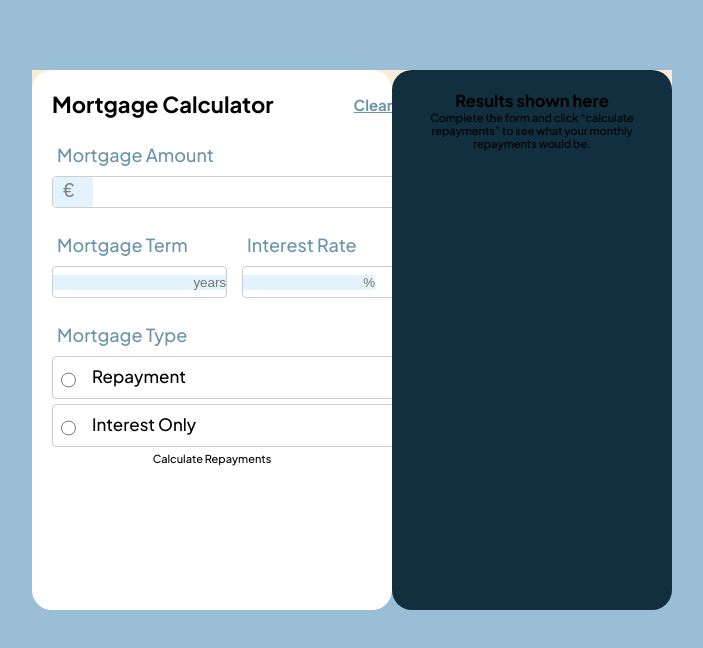
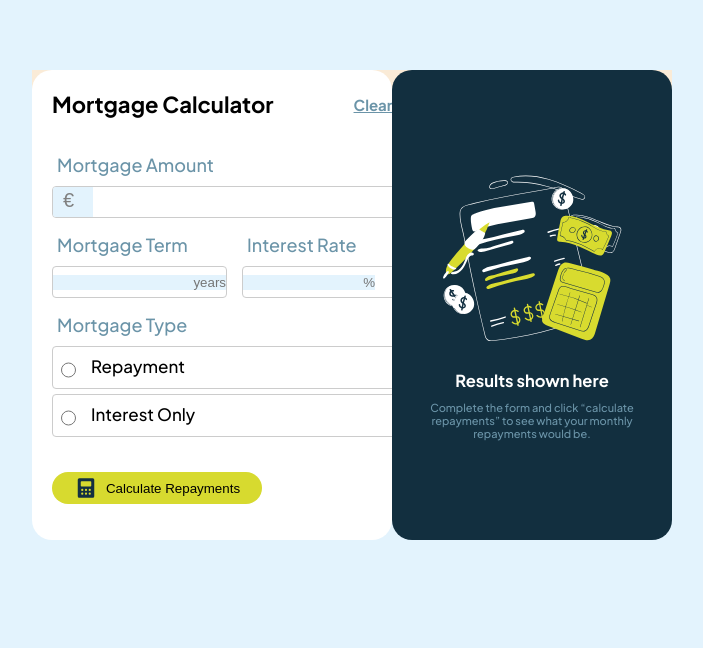
Before and after one commit to meron847/Mortgage-repayment-calculator, a plain HTML site: page index.html in a window 1280 px wide. Shown: the whole page, without its empty margins (288-991 px from the left). Drawn offline with Linux system fonts and the light colour scheme.

Commit message:
i finnish 2 box content

```diff
--- a/index.css
+++ b/index.css
@@ -5,7 +5,7 @@
 body{
     height: 100vh;
     width: 100%;
-    background-color:  hsl(203, 41%, 72%);
+    background-color: hsl(202, 86%, 94%);
     font-size: 11px;
     text-align: center;
     font-family: 'Plus Jakarta Sans', sans-serif;
@@ -32,14 +32,27 @@ body{
     width: 50%;
     padding:20px;
    border-radius: 20px;
-    height: 500px;
-
+    height: 430px;
+     gap:10px;
+}
+.h-5{
+    color: white;
+}
+.p-5{
+    color: hsl(200, 26%, 54%);
+}
+.gap{
+    width:190px;
+    align-self: center;
 }
 .box-2{
     background-color: hsl(202, 55%, 16%);
+    align-content: center;
+    justify-content: center;
 }
 .box-1{
  background-color: hsl(0, 0%, 100%) ;
+
 }
 .p{
     color:hsl(200, 26%, 54%) ;
@@ -109,18 +122,18 @@ text-align: right;
 background-color:hsl(202, 86%, 94%);
 }
 .box{
-      padding-top:20px;
+
         color:hsl(200, 26%, 54%);
         font-size: 18px;
         font-weight: 900;
 }
 .large{
-     padding-top:20px;
+       padding-bottom: 20px;
         color:hsl(200, 26%, 54%);
         font-size: 18px;
         font-weight: 900;
         display: flex;
-        justify-content: space-evenly;
+
         flex-direction: column;
 }
 .small{
@@ -133,7 +146,7 @@ background-color:hsl(202, 86%, 94%);
   padding: 8px;
   border-radius: 4px;
   width: 350px;
-  gap:16px;
+  gap:15px;
   color:black;
   font-size: 17px;
   font-weight: 500;
@@ -143,3 +156,14 @@ background-color:hsl(202, 86%, 94%);
     width: 15px;
 
 }
+.pay{
+    background-color:hsl(61, 70%, 52%) ;
+    width: 210px;
+    border-radius: 20px;
+    border:none;
+    padding: 4px;
+    display: flex;
+    justify-content: center;
+    align-items: center;
+    gap:8px;
+}
--- a/index.html
+++ b/index.html
@@ -62,12 +62,15 @@
 
 
 
-  Calculate Repayments
+         <button class="pay">
+          <img src="./assets/images/icon-calculator.svg"   href="./assets/images/favicon-32x32.png">
+          Calculate Repayments</button>
   </div>
 
   <div class="box-2" >
-      <h2>   Results shown here  </h2>
-        <p>
+       <img class="gap" src="./assets/images/illustration-empty.svg"   href="./assets/images/favicon-32x32.png">
+      <h2 class="h-5">   Results shown here  </h2>
+        <p class="p-5">
           Complete the form and click “calculate repayments” to see what
           your monthly repayments would be.
         </p>
```
